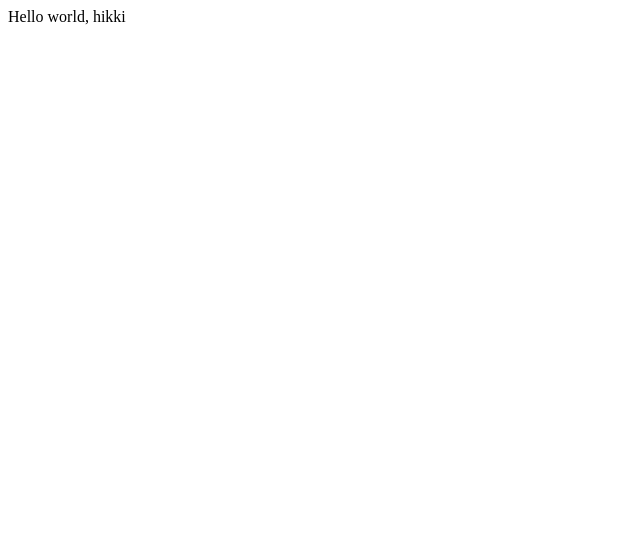
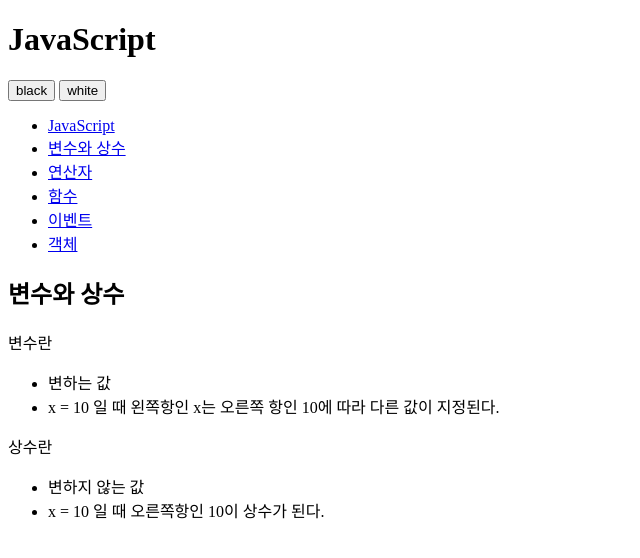
Before and after one commit to HikkiJung/opentutorials-hikki1, a plain HTML site: page index.html in a window 1280 px wide. Shown: the whole page, without its empty margins (0-640 px from the left). Drawn offline with Linux system fonts and the light colour scheme.

Commit message:
change index.html

```diff
--- a/index.html
+++ b/index.html
@@ -1,22 +1,57 @@
 <!DOCTYPE html>
-<html lang="en">
+<html>
 	<head>
 		<meta charset="utf-8" />
-
-		<!-- Always force latest IE rendering engine (even in intranet) & Chrome Frame
-		Remove this if you use the .htaccess -->
-		<meta http-equiv="X-UA-Compatible" content="IE=edge,chrome=1" />
-		<title>index</title>
-		<meta name="description" content="" />
-		<meta name="author" content="egoing" />
-		<meta name="viewport" content="width=device-width; initial-scale=1.0" />
-
-		<!-- Replace favicon.ico & apple-touch-icon.png in the root of your domain and delete these references -->
-		<link rel="shortcut icon" href="/favicon.ico" />
-		<link rel="apple-touch-icon" href="/apple-touch-icon.png" />
 	</head>
 
-	<body>
-		Hello world, hikki
+	<body id="body">
+		<div>
+			<header>
+				<h1>JavaScript</h1>
+			</header>
+
+			<div id="toolbar">
+				<input type="button" value="black" />
+				<input type="button" value="white" />
+			</div>
+
+			<nav>
+				<ul>
+					<li><a href="http://opentutorials.org/course/49/17">JavaScript</a></li>
+					<li><a href="http://opentutorials.org/course/49/16">변수와 상수</a></li>
+					<li><a href="http://opentutorials.org/course/49/18">연산자</a></li>
+					<li><a href="http://opentutorials.org/course/49/19">함수</a></li>
+					<li><a href="http://opentutorials.org/course/49/20">이벤트</a></li>
+					<li><a href="http://opentutorials.org/course/49/21">객체</a></li>
+				</ul>
+			</nav>
+
+			<article>
+			<h2>변수와 상수</h2>
+			<div>
+				<p>변수란</p>
+
+				<ul>
+				<li>
+					변하는 값
+				</li>
+				<li>
+					x = 10 일 때 왼쪽항인 x는 오른쪽 항인 10에 따라 다른 값이 지정된다.
+				</li>
+				</ul>
+				<p>
+					상수란
+				</p>
+				<ul>
+				<li>
+					변하지 않는 값
+				</li>
+				<li>
+					x = 10 일 때 오른쪽항인 10이 상수가 된다.
+				</li>
+				</ul>
+			</div>
+			</article>
+		</div>
 	</body>
 </html>
```
